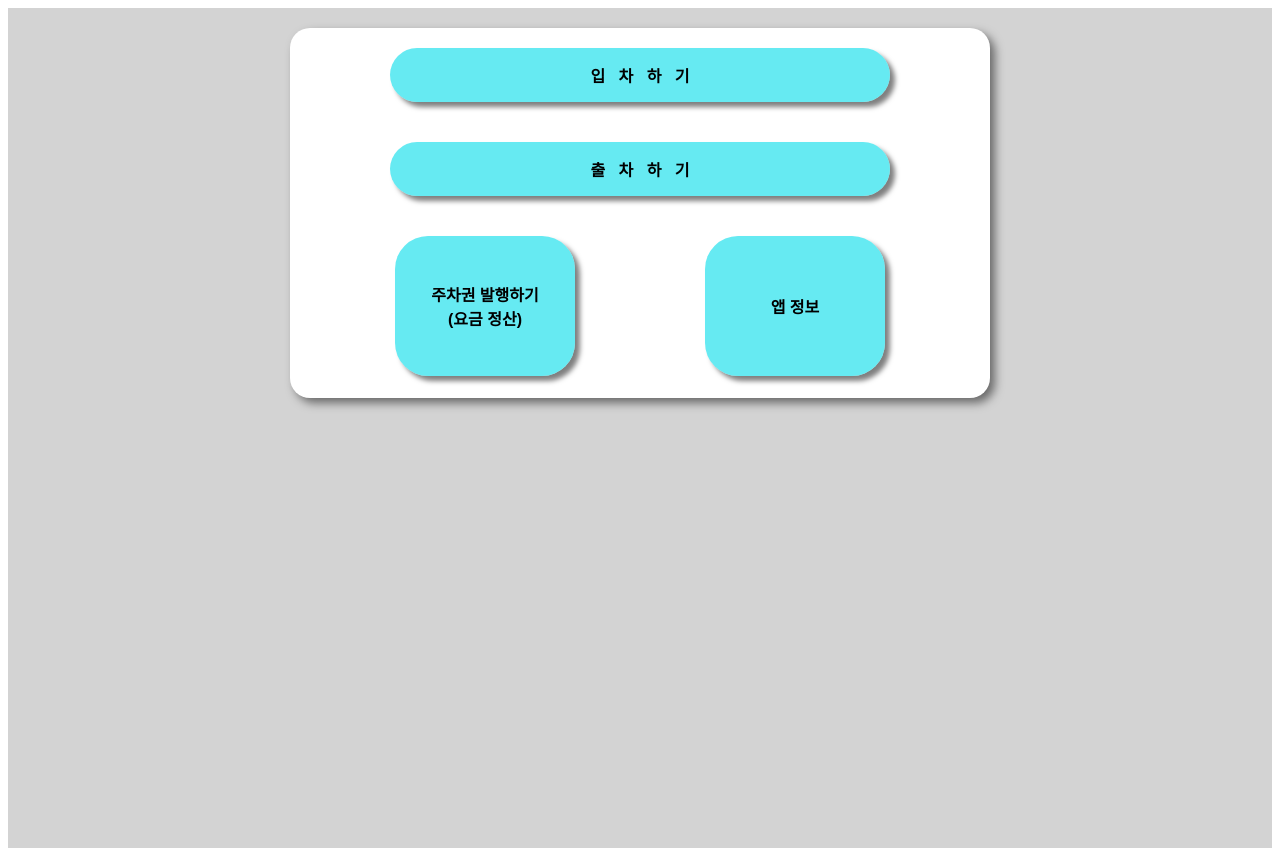
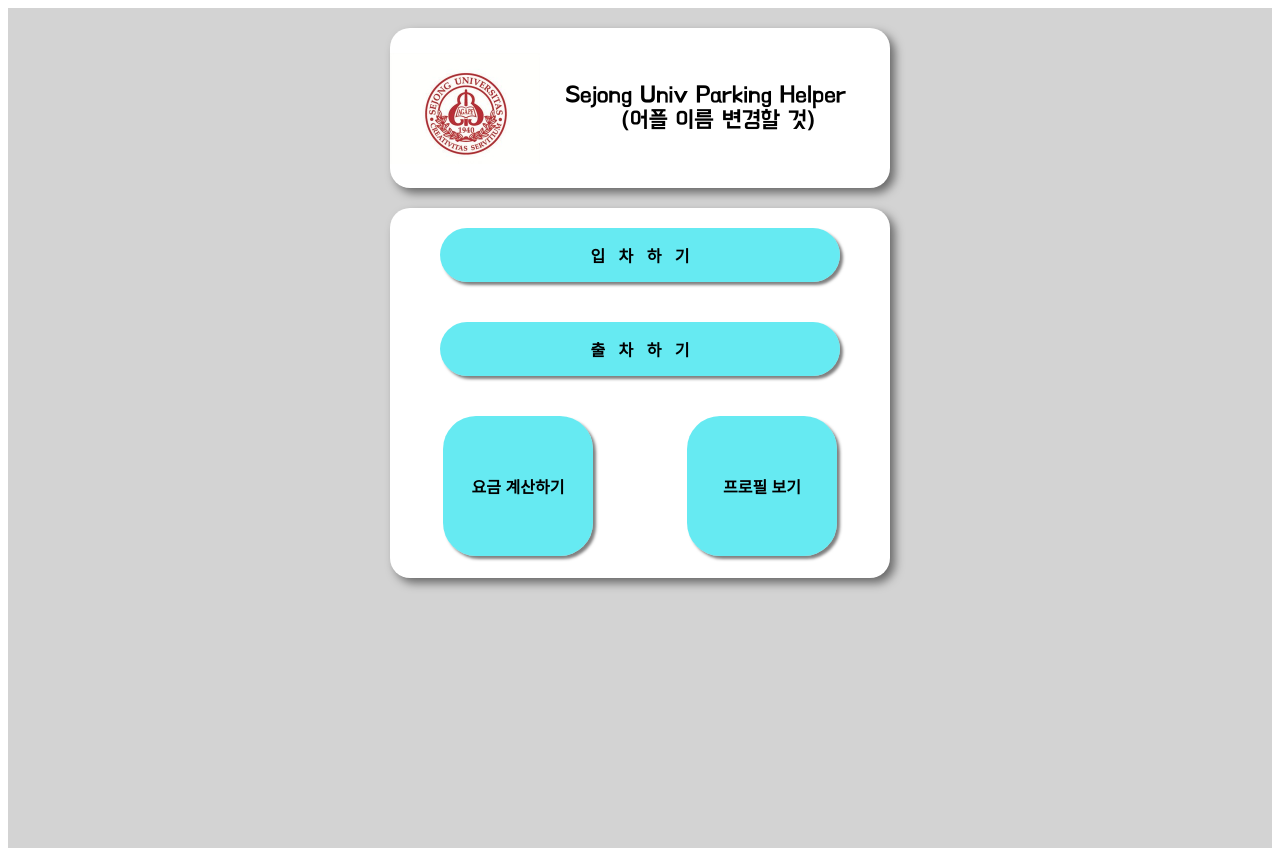
Before and after one commit to block-based-parking-control-system/parking-control-frontend, a React (Create React App) app: page / in a window 1280 px wide. Built offline with nearby package versions, Linux system fonts and the light colour scheme; the HTML template or start-up script is replaced by a standard one.

Commit message:
feat: 메인 페이지 상단 타이틀 레이아웃 추가

```diff
--- a/src/App.css
+++ b/src/App.css
@@ -5,11 +5,38 @@
     background-color: lightgray;
 }
 
+.mark-layout {
+    position: relative;
+    display: flex;
+    justify-content: flex-start;
+    align-items: center;
+    width: 500px;
+    height: 160px;
+    border-radius: 20px;
+    margin-left: auto;
+    margin-right: auto;
+    margin-bottom: 20px;
+    background-color: white;
+    box-shadow: 5px 5px 10px rgba(0, 0, 0, 0.5);
+}
+
+.sejong-image {
+    width: 150px;
+    height: auto;
+    margin-right: 50px;
+}
+
+.title {
+    font-size: 24px;
+    font-weight: bold;
+    text-indent: -25px;
+}
+
 .button-layout {
     position: relative;
     justify-content: center;
     align-items: center;
-    width: 700px;
+    width: 500px;
     height: 370px;
     border-radius: 20px;
     margin-left: auto;
@@ -28,7 +55,7 @@
 
 .button-style {
     background-color: rgba(37, 226, 237, 0.7);
-    box-shadow: 5px 5px 5px rgba(0, 0, 0, 0.5);
+    box-shadow: 3px 3px 3px rgba(0, 0, 0, 0.5);
     border: none; /* Remove border */
     color: black; /* White text color */
     font-weight: bold; /* Make the button text bold */
@@ -45,25 +72,25 @@
 }
 
 .entrance-button, .exit-button {
-    width: 500px;
+    width: 400px;
 }
 
 .ticket-button, .app-info-button {
-    width: 180px;
+    width: 150px;
     height: 140px;
 }
 
 .ticket-button {
-    margin-right: 65px;
+    margin-right: 47px;
 }
 
 .app-info-button {
-    margin-left: 65px;
+    margin-left: 47px;
 }
 
 .button-style:hover {
     background-color: rgba(37, 226, 237, 1);
     box-shadow: none;
-    transform: translate(5px, 5px);
+    transform: translate(3px, 3px);
 
 }
--- a/src/App.js
+++ b/src/App.js
@@ -2,6 +2,7 @@
 import './App.css';
 import {BrowserRouter as Router, Routes, Route, Link} from 'react-router-dom';
 import ParkingPage from './components/parkingpage/ParkingPage';
+import sejongImage from './img/sejong-univ.jpg';
 import HomePage from './components/homepage/HomePage'; // 가정: 홈 페이지 컴포넌트
 
 function MainLayout() {
@@ -11,7 +12,10 @@
     return (
         <div>
             <div className="mark-layout">
-
+                <img src={sejongImage} alt="sejong-univ" className="sejong-image"/>
+                <div className="title">
+                    <span>Sejong Univ Parking Helper<br/>(어플 이름 변경할 것)</span>
+                </div>
             </div>
             <div className="button-layout">
                 <div>
@@ -26,10 +30,10 @@
                 </div>
                 <div className="horizon-layout">
                     <Link to="/ticket">
-                        <button className="button-style ticket-button">주차권 발행하기<br/>(요금 정산)</button>
+                        <button className="button-style ticket-button">요금 계산하기</button>
                     </Link>
                     <Link to="/info">
-                        <button className="button-style app-info-button">앱 정보</button>
+                        <button className="button-style app-info-button">프로필 보기</button>
                     </Link>
                 </div>
             </div>
--- a/src/components/parkingpage/button/Button.css
+++ b/src/components/parkingpage/button/Button.css
@@ -1,7 +1,7 @@
 .park-button {
     width: 150px;
     background-color: rgba(37, 226, 237, 0.7);
-    box-shadow: 5px 5px 5px rgba(0, 0, 0, 0.5);
+    box-shadow: 3px 3px 3px rgba(0, 0, 0, 0.5);
     border: none; /* Remove border */
     color: black; /* White text color */
     font-weight: bold; /* Make the button text bold */
@@ -20,7 +20,7 @@
 .park-button:hover {
     background-color: rgba(37, 226, 237, 1);
     box-shadow: none;
-    transform: translate(5px, 5px);
+    transform: translate(3px, 3px);
 
 }
 
@@ -29,5 +29,5 @@
     background-color: #7AEEF5; /* Change background color to gray */
     cursor: default; /* Change cursor to default */
     box-shadow: none;
-    transform: translate(5px, 5px);
+    transform: translate(3px, 3px);
 }
--- a/src/components/parkingpage/carinfo/CarInfo.js
+++ b/src/components/parkingpage/carinfo/CarInfo.js
@@ -10,7 +10,7 @@
                 <img src={carImage} alt="Tesla Model Y" className="car-image"/>
                 <div className="info">
                     <div className="info-item">
-                        <span>Tesla Model Y</span>
+                        <span><b>Tesla Model Y</b></span>
                     </div>
                     <div className="info-item info-item-middle">
                         <span>중형 SUV</span>
```
Also changed, not shown: src/img/sejong-univ.jpg (added).
